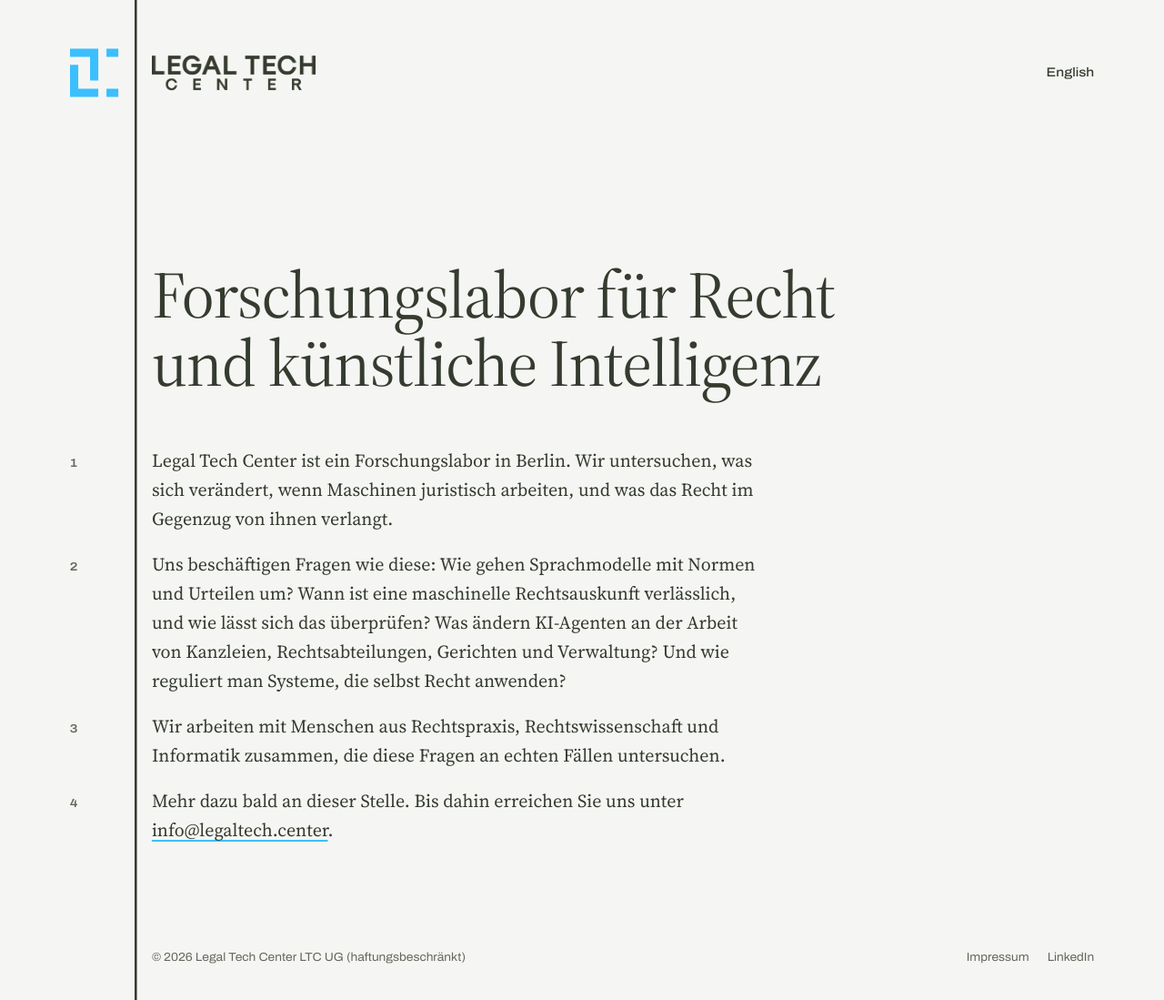
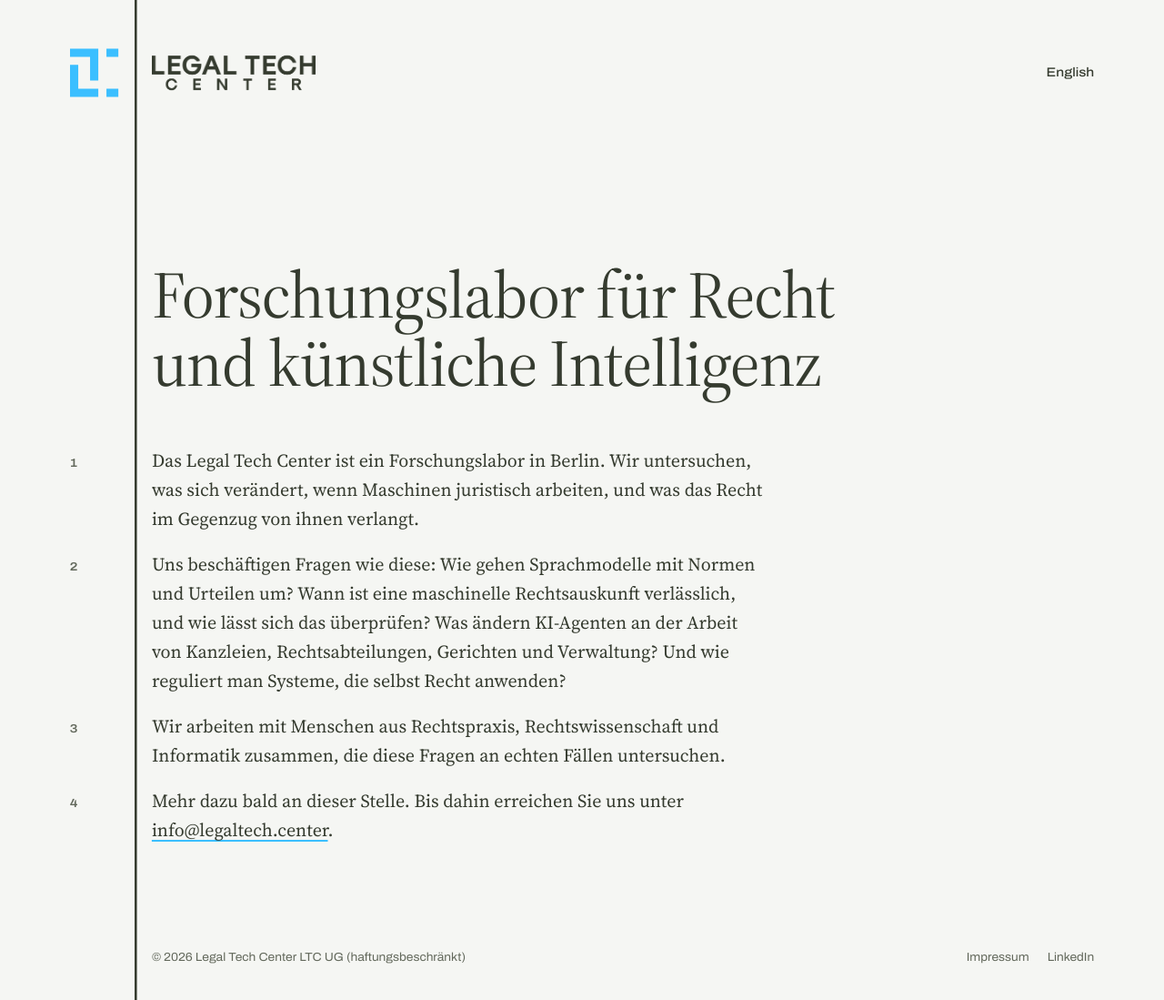
Before and after one commit to Legal-Tech-Center/Legal-Tech-Center.github.io, a Jekyll site: the page built from index.md, in a window 1280 px wide. Shown: the whole page at 91% size. Built offline with Jekyll 4.4.1, drawn with Linux system fonts in a browser that asks for light colours.

Commit message:
use article "Das Legal Tech Center" in German copy
Co-Authored-By: Claude Opus 5.5 (1M context) <noreply@anthropic.com>

```diff
--- a/_data/i18n/de.yml
+++ b/_data/i18n/de.yml
@@ -7,7 +7,7 @@ home:
   headline: "Forschungslabor für Recht und künstliche Intelligenz"
   rn_label: "Randnummer"
   paragraphs:
-    - "Legal Tech Center ist ein Forschungslabor in Berlin. Wir untersuchen, was sich verändert, wenn Maschinen juristisch arbeiten, und was das Recht im Gegenzug von ihnen verlangt."
+    - "Das Legal Tech Center ist ein Forschungslabor in Berlin. Wir untersuchen, was sich verändert, wenn Maschinen juristisch arbeiten, und was das Recht im Gegenzug von ihnen verlangt."
     - "Uns beschäftigen Fragen wie diese: Wie gehen Sprachmodelle mit Normen und Urteilen um? Wann ist eine maschinelle Rechtsauskunft verlässlich, und wie lässt sich das überprüfen? Was ändern KI-Agenten an der Arbeit von Kanzleien, Rechtsabteilungen, Gerichten und Verwaltung? Und wie reguliert man Systeme, die selbst Recht anwenden?"
     - "Wir arbeiten mit Menschen aus Rechtspraxis, Rechtswissenschaft und Informatik zusammen, die diese Fragen an echten Fällen untersuchen."
     - "Mehr dazu bald an dieser Stelle. Bis dahin erreichen Sie uns unter <a href=\"mailto:info@legaltech.center\">info@legaltech.center</a>."
--- a/_includes/schema.html
+++ b/_includes/schema.html
@@ -26,7 +26,7 @@
   ],
   "foundingDate": "2015",
   "knowsAbout": ["Law", "Artificial intelligence", "Legal informatics"],
-  "description": "{% if lang == 'en' %}Legal Tech Center is a Berlin research lab at the intersection of law and artificial intelligence.{% else %}Legal Tech Center ist ein Forschungslabor in Berlin an der Schnittstelle von Recht und künstlicher Intelligenz.{% endif %}"
+  "description": "{% if lang == 'en' %}Legal Tech Center is a Berlin research lab at the intersection of law and artificial intelligence.{% else %}Das Legal Tech Center ist ein Forschungslabor in Berlin an der Schnittstelle von Recht und künstlicher Intelligenz.{% endif %}"
 }
 </script>
 
--- a/index.md
+++ b/index.md
@@ -2,7 +2,7 @@
 layout: home
 lang: de
 title: "Forschungslabor für Recht und KI"
-description: "Legal Tech Center ist ein Forschungslabor in Berlin an der Schnittstelle von Recht und künstlicher Intelligenz."
+description: "Das Legal Tech Center ist ein Forschungslabor in Berlin an der Schnittstelle von Recht und künstlicher Intelligenz."
 image: /assets/images/og-image-de.png
 translation: /en/
 ---
```
